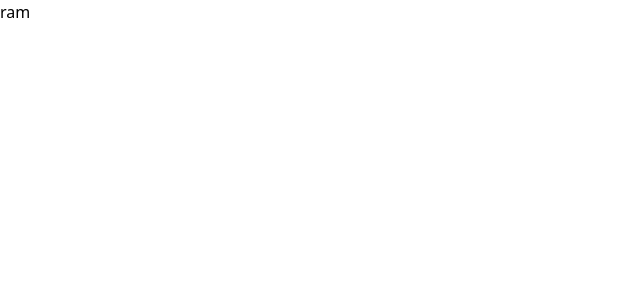
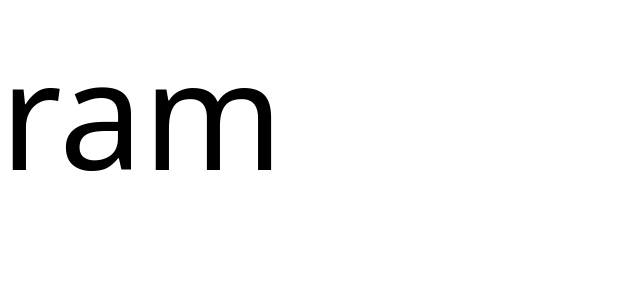
Before and after one commit to Abhay108cell/reactPro, a React (Create React App) app in the folder swiggy_clone/: page / in a window 1280 px wide. Shown: the top 300 px of the page, without its empty margins (0-640 px from the left). Built offline with nearby package versions, Linux system fonts and the light colour scheme.

Commit message:
"Updated App component to replace h1 element with div element and added CSS class"

```diff
--- a/swiggy_clone/src/App.jsx
+++ b/swiggy_clone/src/App.jsx
@@ -3,7 +3,9 @@ import './index.css';  // Or the path to your CSS file
 function App() {
   return (
    <>
-   <h1>ram</h1>
+   <div className="text-[150px]">
+    ram
+   </div>
    </>
   );
 }
--- /dev/null
+++ b/swiggy_clone/src/components/Header.jsx
@@ -0,0 +1,9 @@
+import React from 'react'
+
+const Header = () => {
+  return (
+    <div>Header</div>
+  )
+}
+
+export default Header
```
